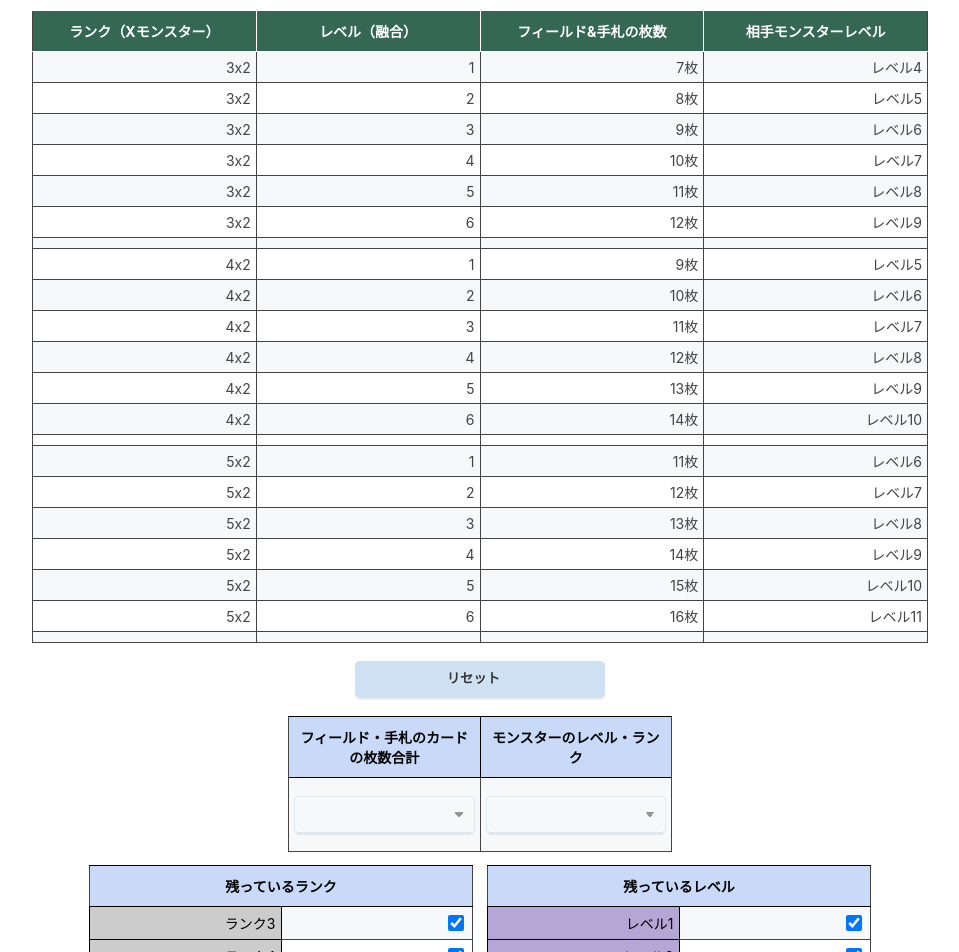
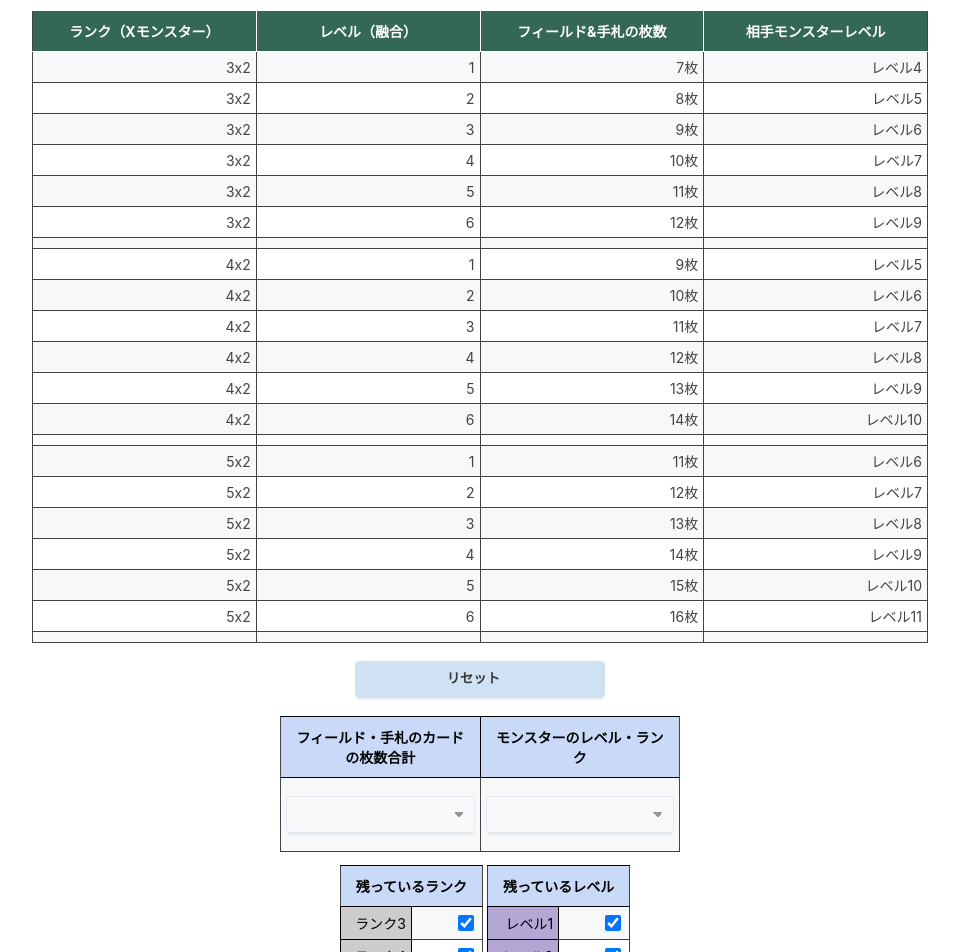
Before and after one commit to gutti02/practice-react, a React (Create React App) app: page / in a window 1280 px wide. Shown: the top 952 px of the page, without its empty margins (160-1119 px from the left). Built offline with nearby package versions, Linux system fonts and the light colour scheme.

Commit message:
選択系テーブルの横幅調整

```diff
--- a/src/App.css
+++ b/src/App.css
@@ -52,7 +52,8 @@
 }
 
 .App-table-select{
-  width: 30vw;
+  width: 100%;
+  max-width: 400px;
   border-collapse: collapse;
   border-spacing: 0;
   border: 1px solid;
```
